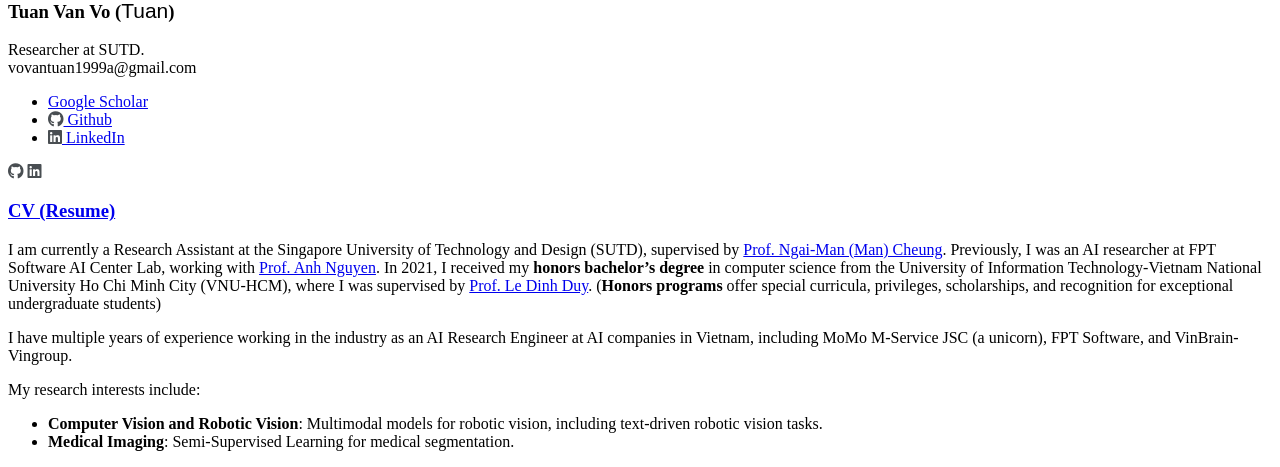
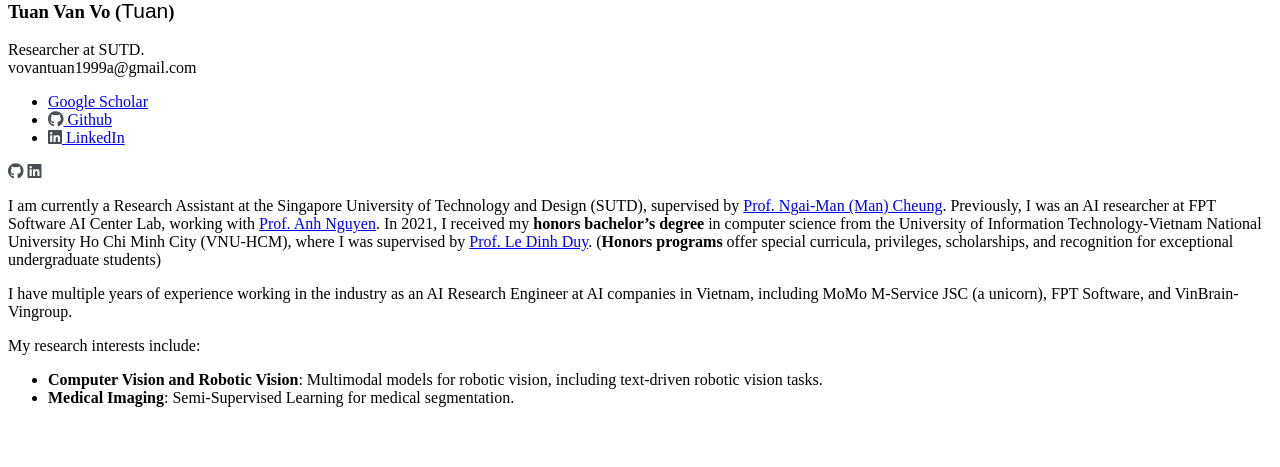
Before and after one commit to vovantuan1999a/tuanvovan, a Jekyll site: the page built from _pages/includes/intro.md, in a window 1280 px wide. Shown: the part 472-939 px from the top of the page. Built offline with Jekyll 4.4.1, drawn with Linux system fonts in a browser that asks for light colours; nearby versions of some CDN libraries; some web fonts are replaced; our own code applies the rules of GitHub Pages for plain Markdown files; a style sheet for code colours, icons or effects is not loaded; after the commit the page ends 900 px from its top, so only the background shows below that.

Commit message:
update code 6

```diff
--- a/_pages/includes/intro.md
+++ b/_pages/includes/intro.md
@@ -1,5 +1,3 @@
-### [CV (Resume)](https://drive.google.com/)
-
 I am currently a Research Assistant at the Singapore University of Technology and Design (SUTD), supervised by [Prof. Ngai-Man (Man) Cheung](https://sites.google.com/site/mancheung0407/home?authuser=0). Previously, I was an AI researcher at FPT Software AI Center Lab, working with [Prof. Anh Nguyen](https://www.csc.liv.ac.uk/~anguyen/). In 2021, I received my **honors bachelor's degree** in computer science from the University of Information Technology-Vietnam National University Ho Chi Minh City (VNU-HCM), where I was supervised by [Prof. Le Dinh Duy](https://scholar.google.co.uk/citations?user=6lbtgt4AAAAJ&hl=en). (**Honors programs** offer special curricula, privileges, scholarships, and recognition for exceptional undergraduate students)
 
 I have multiple years of experience working in the industry as an AI Research Engineer at AI companies in Vietnam, including MoMo M-Service JSC (a unicorn), FPT Software, and VinBrain-Vingroup.
```
